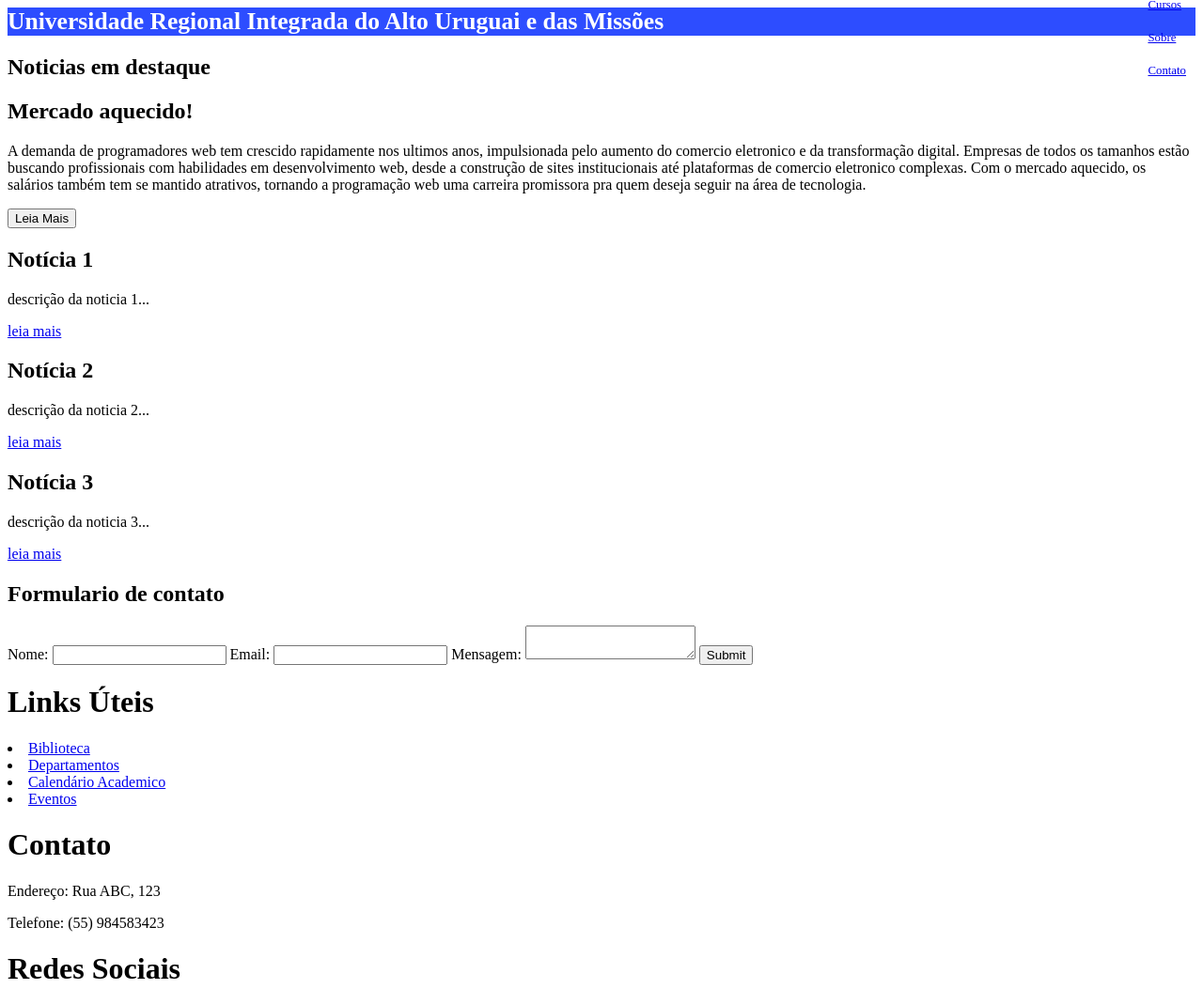
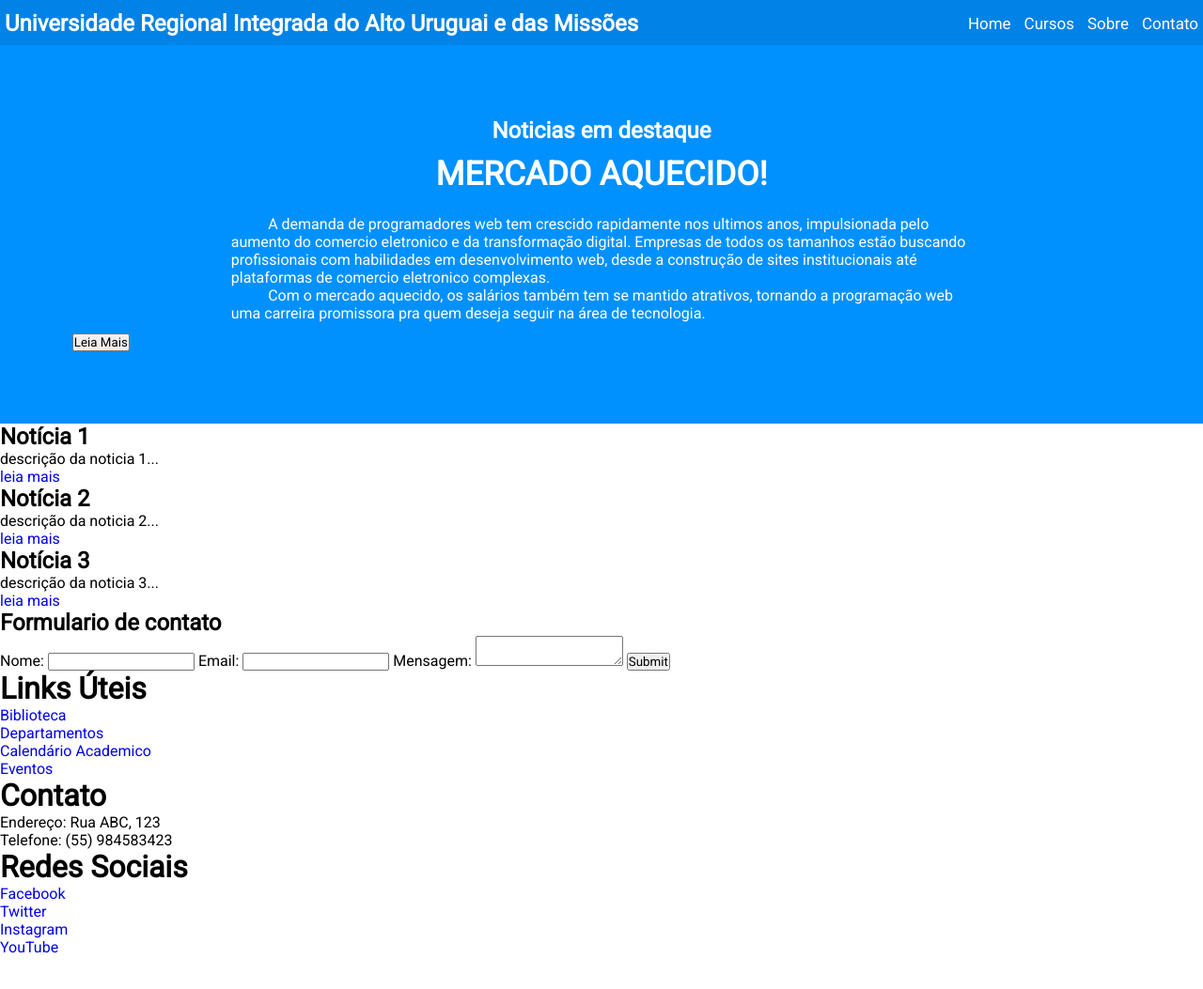
Before and after one commit to JulianoMedeirosMachado/site-uri, a plain HTML site: page index.html in a window 1280 px wide. Shown: the top 1053 px of the page at 94% size. After the commit the page ends 1018 px from the top, so only its background shows below. Drawn offline with Linux system fonts and the light colour scheme.

Commit message:
Update HTML/CSS

```diff
--- a/index.html
+++ b/index.html
@@ -4,31 +4,37 @@
     <meta charset="UTF-8">
     <meta http-equiv="X-UA-Compatible" content="IE=edge">
     <meta name="viewport" content="width=device-width, initial-scale=1.0">
+    <link rel="preconnect" href="https://fonts.googleapis.com">
+<link rel="preconnect" href="https://fonts.gstatic.com" crossorigin>
+<link href="https://fonts.googleapis.com/css2?family=Roboto&display=swap" rel="stylesheet">
     <link rel="stylesheet" type="text/css" href="styles.css" media="all">
     <title>Universidade Regional Integrada</title>
 </head>
 <body>
     <header>
-        <h1 id="titulo">Universidade Regional Integrada do Alto Uruguai e das Missões</h1>
         <nav id="navbar">
-            <li id="listanav"><a href="index.html" id="listanavnome">Home</a></li>
-            <li id="listanav"><a href="index.html" id="listanavnome">Cursos</a></li>
-            <li id="listanav"><a href="index.html" id="listanavnome">Sobre</a></li>
-            <li id="listanav"><a href="index.html" id="listanavnome">Contato</a></li>
+            <h1 id="titulo">Universidade Regional Integrada do Alto Uruguai e das Missões</h1>
+            <ul id="navbarul">
+                <li id="listanav"><a href="index.html" id="listanavnome">Home</a></li>
+                <li id="listanav"><a href="index.html" id="listanavnome">Cursos</a></li>
+                <li id="listanav"><a href="index.html" id="listanavnome">Sobre</a></li>
+                <li id="listanav"><a href="index.html" id="listanavnome">Contato</a></li>
+            </ul>
         </nav>
     </header>
-    <section>
+    <section id="secao-destaque">
         <div>
-            <h1>Noticias em destaque</h1>
-            <h2>Mercado aquecido!</h2>
+            <h1 id="title-destaque">Noticias em destaque</h1>
+            <h2 id="title-destaque2">Mercado aquecido!</h2>
         </div>
-        <p>A demanda de programadores web tem crescido rapidamente nos ultimos anos, impulsionada pelo aumento do comercio
+        <p id="p-destaque1">A demanda de programadores web tem crescido rapidamente nos ultimos anos, impulsionada pelo aumento do comercio
             eletronico e da transformação digital. Empresas de todos os tamanhos estão buscando profissionais com habilidades
             em desenvolvimento web, desde a construção de sites institucionais até plataformas de comercio eletronico complexas.
-            Com o mercado aquecido, os salários também tem se mantido atrativos, tornando a programação web uma carreira promissora
-            pra quem deseja seguir na área de tecnologia.
         </p>
-        <button>Leia Mais</button>
+        <p id="p-destaque2">
+            Com o mercado aquecido, os salários também tem se mantido atrativos, tornando a programação web uma carreira promissora pra quem deseja seguir na área de tecnologia.
+        </p>
+        <button id="button-destaque">Leia Mais</button>
     </section>
     <section>
         <div>
--- a/styles.css
+++ b/styles.css
@@ -1,17 +1,75 @@
-header {
-    display: flex;
-    align-items: center;
-    justify-content: space-between;
-    background-color: rgb(45, 77, 255);
-    color: #fff;
+*{
+    padding: 0;
+    margin: 0;
+    text-decoration: none;
+    list-style: none;
+    box-sizing: border-box;
+    font-family: 'Roboto', sans-serif;
+  }
+
+#navbar {
+    background: #0082e6;
+    height: 3rem;
     width: 100%;
-    height: 30px;
-    font-size: 80%;
-    }
+}
 
-nav li {
-    display: flex;
-    list-style: none;
-    align-items: center;
-    padding: 10px;
+#navbarul {
+    float: right;
 }
+
+#listanav {
+    display: inline-flex;
+    line-height: 50px;
+    margin: 0 5px;
+}
+
+#listanavnome {
+    color: white;
+    font-size: 17px;
+}
+
+#titulo {
+    display: inline-flex;
+    color: white;
+    line-height: 50px;
+    font-weight: bold;
+    padding-left: 5px;
+}
+
+#secao-destaque {
+    background-color: #0091ff;
+    padding: 6%;
+}
+
+#title-destaque {
+    text-align: center;
+    padding-bottom: 1%;
+    color: white;
+}
+
+#title-destaque2 {
+    text-align: center;
+    text-transform: uppercase;
+    font-size: 220%;
+    padding-bottom: 2%;
+    color: white;
+}
+
+#p-destaque1 {
+    margin-left: 15%;
+    margin-right: 15%;
+    color: white;
+    text-indent: 5%;
+}
+
+#p-destaque2 {
+    margin-left: 15%;
+    margin-right: 15%;
+    color: white;
+    padding-bottom: 1%;
+    text-indent: 5%;
+}
+
+#button-destaque {
+
+}
```
